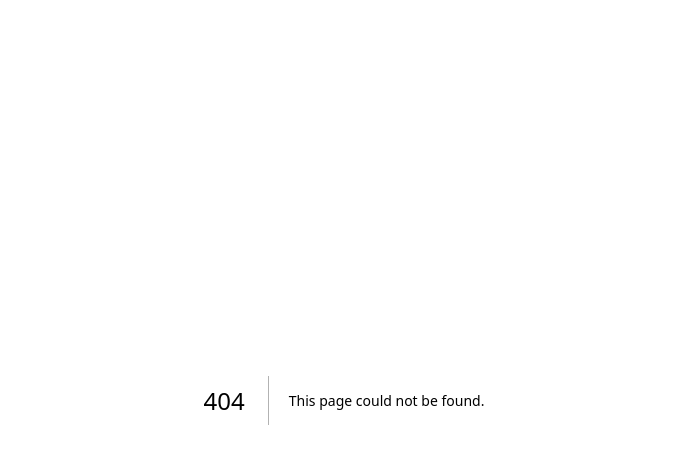
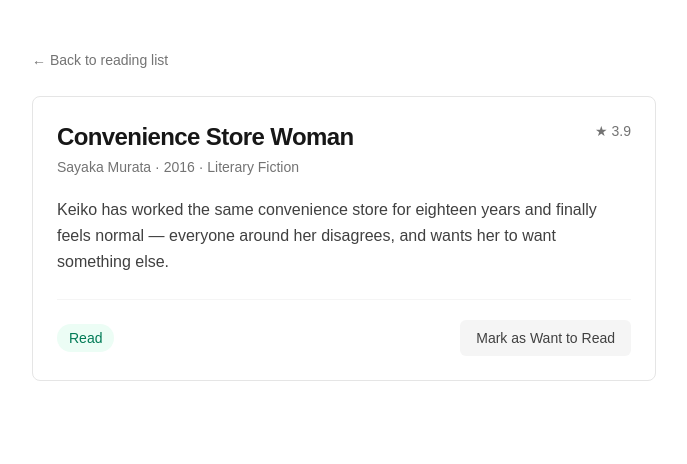
Before and after one commit to spandey1702/bhf-reading-list, a Next.js app: page /books/convenience-store-woman in a window 1280 px wide. Before the commit this address had no page. Shown: the top 464 px of the page, without its empty margins (296-983 px from the left). Built offline with nearby package versions, Linux system fonts and the light colour scheme.

Commit message:
Add book detail dynamic route with read-status toggle; update page metadata

```diff
--- /dev/null
+++ b/app/books/[id]/page.tsx
@@ -0,0 +1,68 @@
+import Link from "next/link";
+import { notFound } from "next/navigation";
+import { getBook } from "@/lib/store";
+import { toggleRead } from "@/app/actions";
+
+export const dynamic = "force-dynamic";
+
+export default async function BookDetail({
+  params,
+}: {
+  params: Promise<{ id: string }>;
+}) {
+  const { id } = await params;
+  const book = getBook(id);
+
+  if (!book) notFound();
+
+  const boundToggle = toggleRead.bind(null, book.id);
+
+  return (
+    <main className="mx-auto w-full max-w-2xl px-6 py-12">
+      <Link href="/" className="text-sm text-neutral-500 hover:text-neutral-800">
+        ← Back to reading list
+      </Link>
+
+      <div className="mt-6 rounded-lg border border-neutral-200 p-6">
+        <div className="flex items-start justify-between gap-4">
+          <div>
+            <h1 className="text-2xl font-semibold tracking-tight text-neutral-900">
+              {book.title}
+            </h1>
+            <p className="mt-1 text-sm text-neutral-500">
+              {book.author} · {book.year} · {book.genre}
+            </p>
+          </div>
+          <span className="shrink-0 text-sm text-neutral-500">★ {book.rating.toFixed(1)}</span>
+        </div>
+
+        <p className="mt-5 text-neutral-700 leading-relaxed">{book.blurb}</p>
+
+        <div className="mt-6 flex items-center justify-between border-t border-neutral-100 pt-5">
+          <span
+            className={`rounded-full px-3 py-1 text-sm font-medium ${
+              book.status === "Read"
+                ? "bg-emerald-50 text-emerald-700"
+                : "bg-neutral-100 text-neutral-600"
+            }`}
+          >
+            {book.status}
+          </span>
+
+          <form action={boundToggle}>
+            <button
+              type="submit"
+              className={`rounded-md px-4 py-2 text-sm font-medium transition-colors ${
+                book.status === "Read"
+                  ? "bg-neutral-100 text-neutral-700 hover:bg-neutral-200"
+                  : "bg-neutral-900 text-white hover:bg-neutral-700"
+              }`}
+            >
+              {book.status === "Read" ? "Mark as Want to Read" : "Mark as Read"}
+            </button>
+          </form>
+        </div>
+      </div>
+    </main>
+  );
+}
--- a/app/layout.tsx
+++ b/app/layout.tsx
@@ -13,8 +13,8 @@ const geistMono = Geist_Mono({
 });
 
 export const metadata: Metadata = {
-  title: "Create Next App",
-  description: "Generated by create next app",
+  title: "Reading List",
+  description: "A small server-rendered reading list app",
 };
 
 export default function RootLayout({ children }: LayoutProps<"/">) {
```
